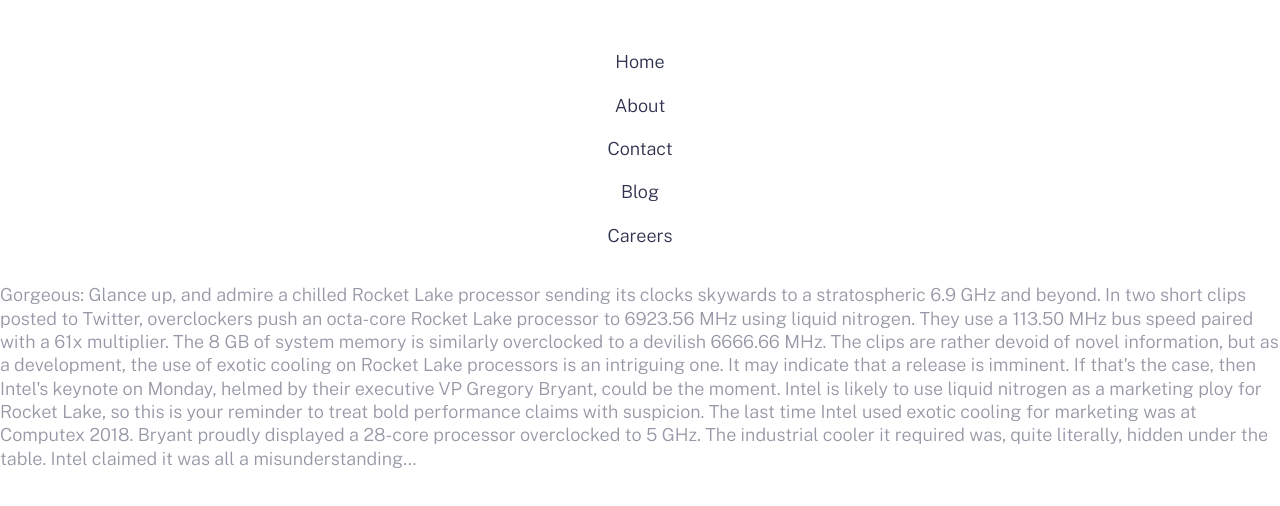
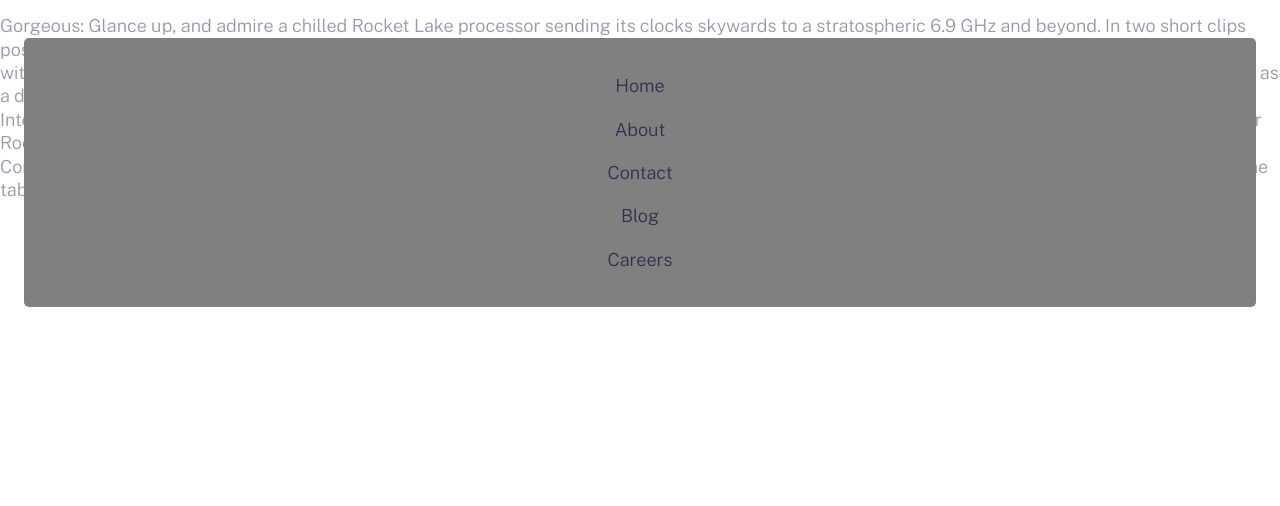
Before and after one commit to GlebKhegay/gleb-repo, a plain HTML site: page index.html in a window 1280 px wide. Shown: the part 66-572 px from the top of the page. Drawn offline with nearby package versions, Linux system fonts and the light colour scheme.

Commit message:
udpate 13.01

```diff
--- a/app/scss/_header.scss
+++ b/app/scss/_header.scss
@@ -62,10 +62,14 @@
     }
 
     &__menu {
-        background: $white;
-        margin: 0px 1.5rem;
+        background: grey;
+        margin-top: 1.5rem;
         padding: 1.625rem;
-        border-radius: 3px;
+        border-radius: 5px;
+        position: absolute;
+        width: calc(100% - 3rem);
+        left: 50%;
+        transform: translateX(-50%);
 
         a {
             display: block;
```
Also changed, not shown: app/scss/style.css, 1 other file.
